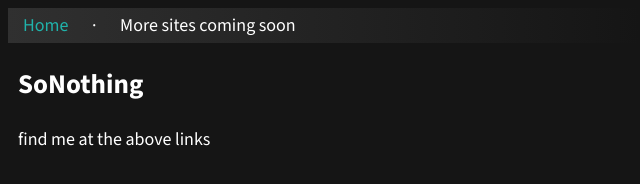
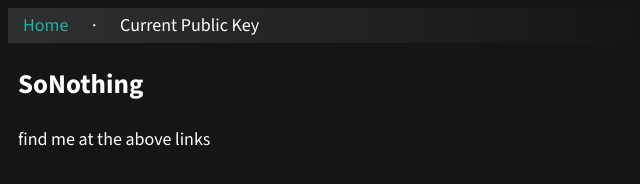
Before and after one commit to SoNothingMC/SoNothingMC.github.io, a plain HTML site: page index.html in a window 1280 px wide. Shown: the full height of the page, 0-640 px from the left. Drawn offline with Linux system fonts and the light colour scheme.

Commit message:
Update index.html

```diff
--- a/index.html
+++ b/index.html
@@ -29,7 +29,7 @@
                 <ul>
                     <li><a class="current">Home</a></li>
                     <li>&middot;</li>
-                    <li>More sites coming soon</li>
+                    <li><a href="/SoNothing-publickey.asc">Current Public Key</a></li>
                 </ul>
             </nav>
         </header>
```
